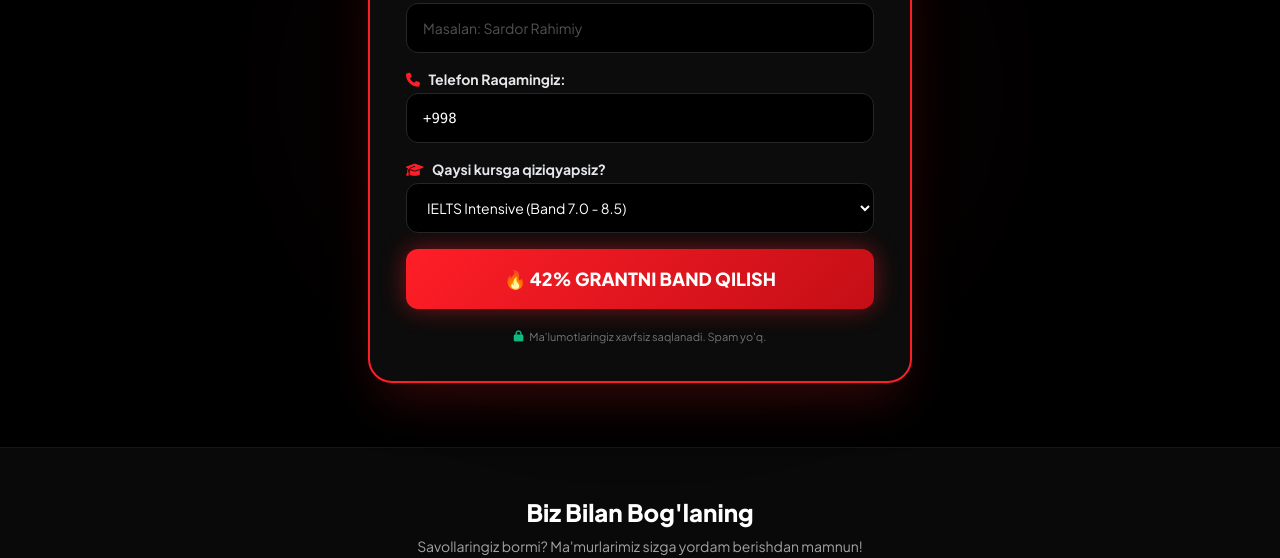
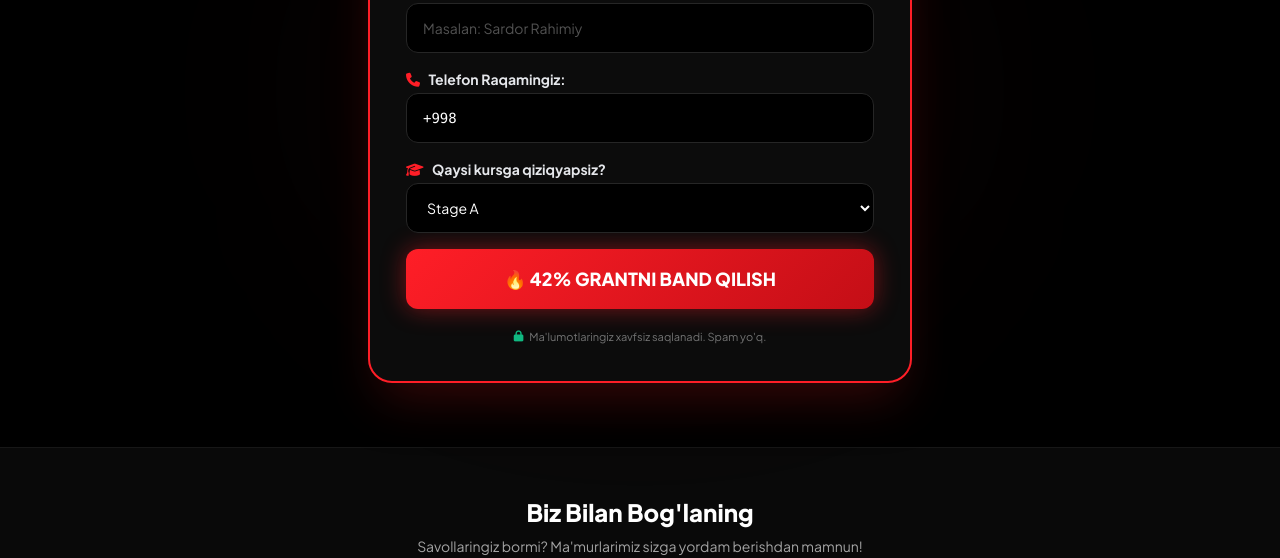
Before and after one commit to ibrohimnewlife2020-del/status-academy, a website: page docs/index.html in a window 1280 px wide. Shown: the part 1974-2532 px from the top of the page. Drawn offline with nearby package versions, Linux system fonts and the light colour scheme; no server answers.

Commit message:
Update registration course options to Stage A, B, C, D and Kids

```diff
--- a/docs/index.html
+++ b/docs/index.html
@@ -426,10 +426,11 @@
               id="studentCourse"
               class="w-full status-input rounded-xl px-4 py-3.5 text-white text-sm cursor-pointer"
             >
-              <option value="IELTS Intensive (Band 7.0 - 8.5)">IELTS Intensive (Band 7.0 - 8.5)</option>
-              <option value="General English (0 dan boshlash)">General English (0 dan boshlash)</option>
-              <option value="Speaking & Pronunciation Club">Speaking & Pronunciation Club</option>
-              <option value="Kids & Teenagers English">Kids & Teenagers English</option>
+              <option value="Stage A">Stage A</option>
+              <option value="Stage B">Stage B</option>
+              <option value="Stage C">Stage C</option>
+              <option value="Stage D">Stage D</option>
+              <option value="Kids Guruhlari">Kids Guruhlari</option>
             </select>
           </div>
 
```
Also changed, not shown: index.html (+5 -4 lines), public/index.html (+5 -4 lines).
